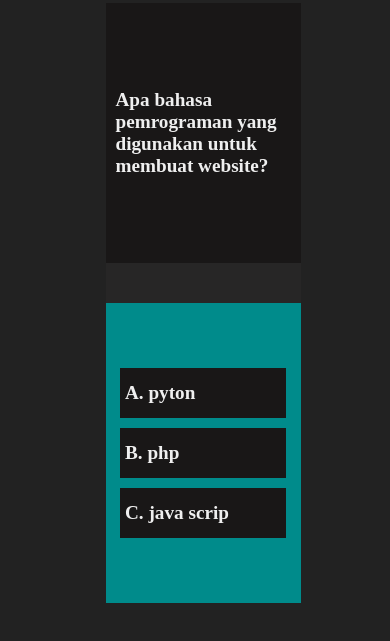
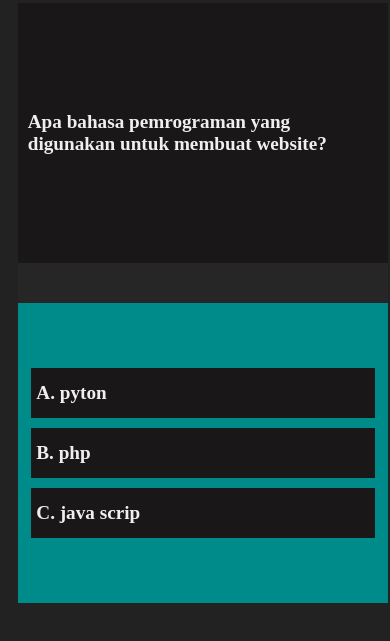
Before and after one commit to nafiboy14/kuis-java-script, a plain HTML site: page index.html in a window 390 px wide. Shown: the part 127-768 px from the top of the page. Drawn offline with Linux system fonts and the light colour scheme.

Commit message:
first commit

```diff
--- a/style.css
+++ b/style.css
@@ -9,7 +9,7 @@ body{
    color: #efefef;
 }
 .conteiner{
-   background: #312e2e55;
+   background: #191717;
    width: 50%;
    height: 600px;
    display: flex;
@@ -73,3 +73,26 @@ font-weight: 700;
    font-weight: 500;
    border-radius: 10px;
 }
+@media  screen and (max-width:600px) {
+   .conteiner{
+      background: #312e2e55;
+      width: 95%;
+      height: 600px;
+      display: flex;
+      justify-content: space-between;
+      align-items: center;
+      flex-direction: column;
+   }
+   .conteiner .answer .choice{
+      width: 90%;
+      min-height: 40px;
+      font-size: 1.2em;
+      font-weight: 700;
+      background: #191717;
+      display: flex;
+      justify-content: start;
+      padding: 5px;
+   align-items: center;
+   cursor: pointer;
+   }
+}
```
